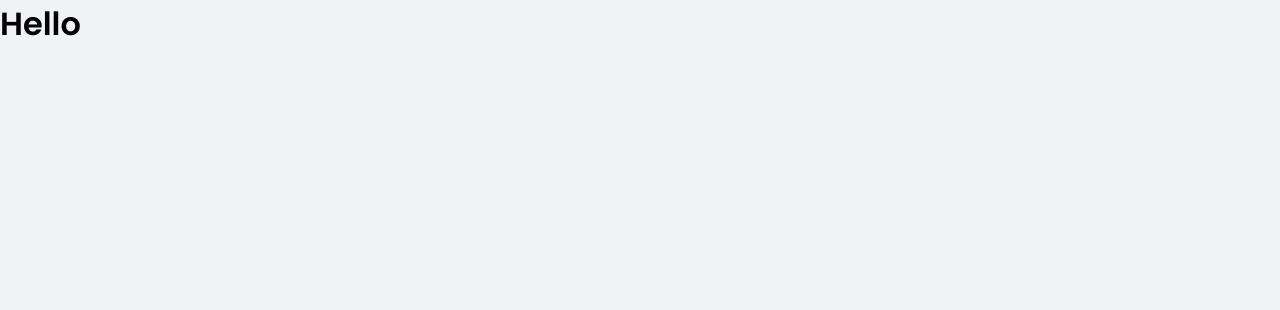
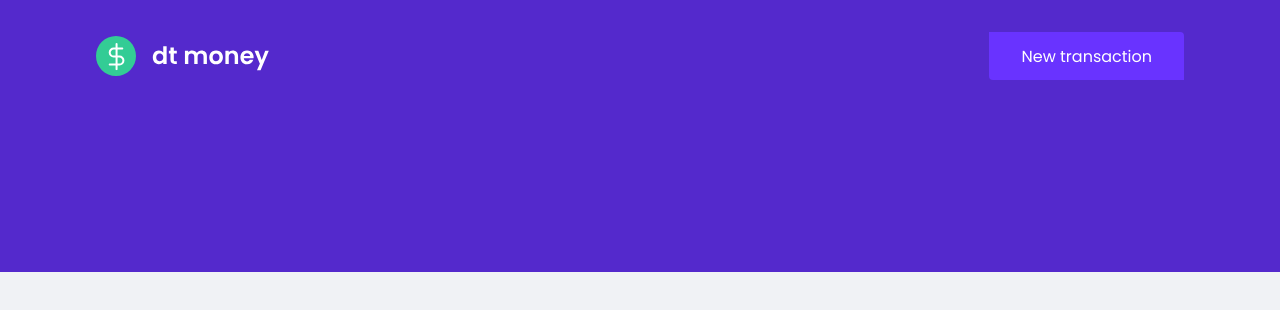
Before and after one commit to caiobenatti/rocketseat-dtmoney, a React (Create React App) app: page / in a window 1280 px wide. Shown: the top 310 px of the page. Built offline with nearby package versions, Linux system fonts and the light colour scheme.

Commit message:
styling the header component

```diff
--- a/src/App.tsx
+++ b/src/App.tsx
@@ -1,5 +1,6 @@
 // import styled from 'styled-components'
 
+import { Header } from "./components/Header";
 import { GlobalStyle } from "./styles/global";
 
 // const Title = styled.h1` //vc usa aqui a tag HTML que vc quer modificar e usa a maiuscula no nome para nome da constante (best practices)
@@ -9,10 +10,11 @@
 
 export function App() {
   return (
-    <div className="App">
+    <> {/* isso eh um fragment, que nao interfere com as divs dentro do react, eh tipo uma div */}
       {/* <Title>Hello World</Title> */}
-      <h1>Hello</h1>
+
       <GlobalStyle />
-    </div>
+      <Header/>
+    </>
   );
 }
--- /dev/null
+++ b/src/components/Header/index.tsx
@@ -0,0 +1,16 @@
+import logoImg from '../../assets/logo.svg'
+import { Container, Content } from './styles'
+
+
+export function Header(){
+return (
+    <Container>
+        <Content>
+        <img src={ logoImg } alt="dt money" />
+        <button type="button">
+            New transaction
+        </button>
+        </Content>
+    </Container>
+)
+}
--- /dev/null
+++ b/src/components/Header/styles.ts
@@ -0,0 +1,31 @@
+import styled from 'styled-components';
+
+export const Container = styled.header`
+background: var(--blue);`
+
+export const Content = styled.div`
+max-width: 1120px;
+margin: 0 auto;
+
+padding: 2rem 1rem 12rem;
+display: flex;
+align-items: center;
+justify-content: space-between;
+
+
+button {
+    font-size: 1rem;
+    color: #ffff;
+    background: var(--blue-light);
+    border: 0;
+    padding: 0 2rem;
+    border-radius: 0%.25rem;
+    height: 3rem;
+
+    transition: filter 0.2s; //da delay na transicao do filter para ficar mais suave
+
+    &:hover {
+        filter: brightness(0.9); //faz a cor ficar levemente mais clara no hover
+    }
+}
+`
--- a/src/styles/global.ts
+++ b/src/styles/global.ts
@@ -2,7 +2,7 @@
 
 export const GlobalStyle = createGlobalStyle`
 :root{
-     --red: #E52E4d:
+    --red: #E52E4d;
     --blue: #5429cc;
 
     --blue-light: #6933ff;
@@ -21,10 +21,10 @@
 
 html {
     @media (max-width: 1080px){
-        font-size: 93.75%; //15px
+        font-size: 93.75%;
     }
     @media (max-width: 720px){
-        font-size: 87.5%; // 14px
+        font-size: 87.5%;
     }
 }
 
```
